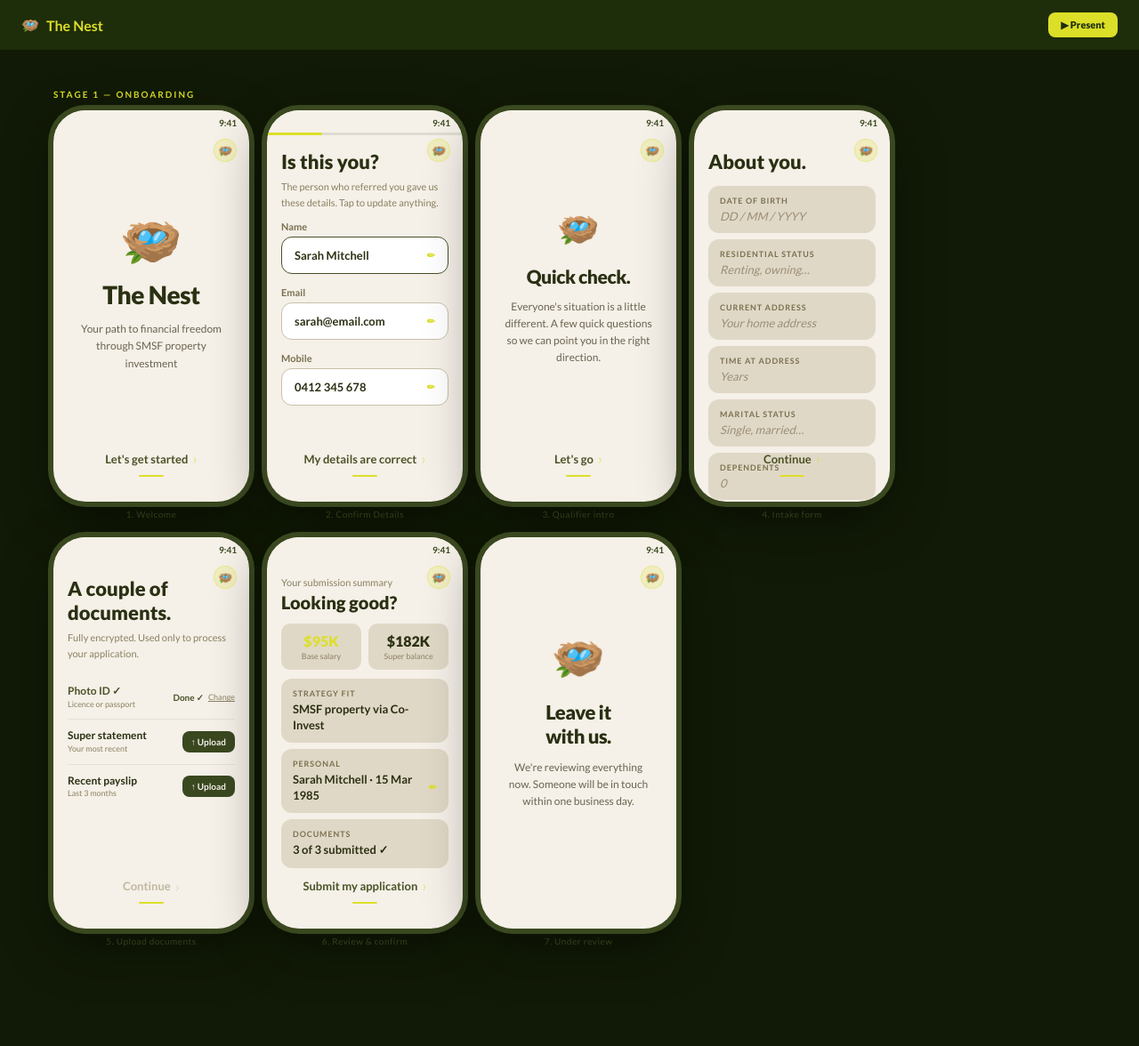
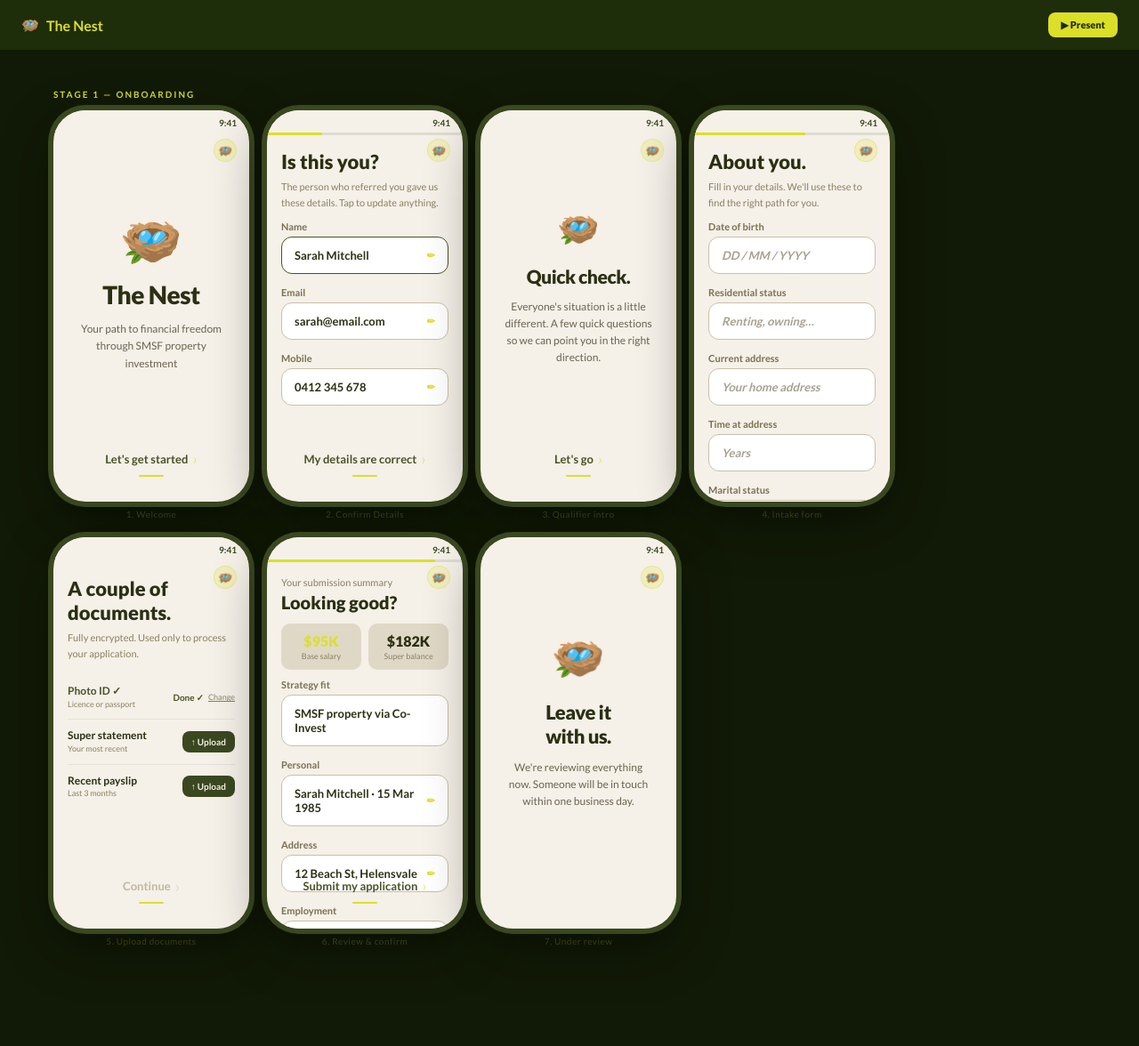
Before and after one commit to Geraldagi/corbwood-calculator, a plain HTML site: page the-nest.html in a window 1280 px wide. Shown: the whole page at 89% size. Drawn offline with Linux system fonts and the light colour scheme.

Commit message:
Slides 4+6: label-above-input style, progress bars, slide 4 Continue moved to natural scroll position

```diff
--- a/the-nest.html
+++ b/the-nest.html
@@ -163,13 +163,37 @@ body.demo-mode .main-wrap,body.demo-mode .page-header{display:none;}
     </div>
     <div class="sg" data-path="1">
       <div class="phone"><div class="sc">
-        <div class="sb"><span class="time">9:41</span></div>
+        <div class="sb" style="position:relative"><span class="time">9:41</span><div class="prog"><div class="prog-f" style="width:57%"></div></div></div>
         <div class="nh" onclick="toggleNH(this)">🪺<div class="nh-menu"><div class="nm-item">📞 Call us</div><div class="nm-item">📅 Book a time</div><div class="nm-item">❓ FAQ</div><div class="nm-item">💬 Live chat</div></div></div>
+        <div class="sc-top" style="padding:16px 16px 20px">
+          <h2 style="font-size:22px;font-weight:900;color:#2A3012;margin-bottom:6px">About you.</h2>
+          <p class="sub">Fill in your details. We'll use these to find the right path for you.</p>
+          <span class="fl">Date of birth</span>
+          <div class="fi"><span style="color:#A8A090;font-style:italic">DD / MM / YYYY</span></div>
+          <span class="fl">Residential status</span>
+          <div class="fi"><span style="color:#A8A090;font-style:italic">Renting, owning…</span></div>
+          <span class="fl">Current address</span>
+          <div class="fi"><span style="color:#A8A090;font-style:italic">Your home address</span></div>
+          <span class="fl">Time at address</span>
+          <div class="fi"><span style="color:#A8A090;font-style:italic">Years</span></div>
+          <span class="fl">Marital status</span>
+          <div class="fi"><span style="color:#A8A090;font-style:italic">Single, married…</span></div>
+          <span class="fl">Dependents</span>
+          <div class="fi"><span style="color:#A8A090;font-style:italic">0</span></div>
+          <span class="fl">Employment type</span>
+          <div class="fi"><span style="color:#A8A090;font-style:italic">Full-time, part-time…</span></div>
+          <span class="fl">Employer</span>
+          <div class="fi"><span style="color:#A8A090;font-style:italic">Your employer</span></div>
+          <span class="fl">Base salary</span>
+          <div class="fi"><span style="color:#A8A090;font-style:italic">$</span></div>
+          <span class="fl">Overtime / Bonus</span>
+          <div class="fi"><span style="color:#A8A090;font-style:italic">$ if applicable</span></div>
+          <span class="fl">Super balance</span>
+          <div class="fi"><span style="color:#A8A090;font-style:italic">Your current balance</span></div>
 
-        <div class="sc-top">
-          <h2 style="font-size:22px;font-weight:900;color:#2A3012;margin-bottom:14px">About you.</h2>
-<div class="card"><div class="cl">Date of birth</div><div class="cv-ph">DD / MM / YYYY</div></div><div class="card"><div class="cl">Residential status</div><div class="cv-ph">Renting, owning…</div></div><div class="card"><div class="cl">Current address</div><div class="cv-ph">Your home address</div></div><div class="card"><div class="cl">Time at address</div><div class="cv-ph">Years</div></div><div class="card"><div class="cl">Marital status</div><div class="cv-ph">Single, married…</div></div><div class="card"><div class="cl">Dependents</div><div class="cv-ph">0</div></div><div class="card"><div class="cl">Employment type</div><div class="cv-ph">Full-time, part-time…</div></div><div class="card"><div class="cl">Employer</div><div class="cv-ph">Your employer</div></div><div class="card"><div class="cl">Base salary</div><div class="cv-ph">$</div></div><div class="card"><div class="cl">Overtime / Bonus</div><div class="cv-ph">$ if applicable</div></div><div class="card"><div class="cl">Super balance</div><div class="cv-ph">Your current balance</div></div><div class="card">
-          <div class="cl" style="margin-bottom:8px">Credit history — select yes if any apply</div>
+          <span class="fl">Credit history</span>
+          <div class="card">
+            <div class="cl" style="margin-bottom:8px">Select yes if any apply</div>
             <div style="display:flex;flex-direction:column;gap:7px">
               <div class="credit-row"><span class="credit-q">Bankruptcy or Part IX</span><div class="tog"><span class="tog-opt tog-no">No</span><span class="tog-opt">Yes</span></div></div>
               <div class="credit-row"><span class="credit-q">Default on credit file</span><div class="tog"><span class="tog-opt tog-no">No</span><span class="tog-opt">Yes</span></div></div>
@@ -177,7 +201,12 @@ body.demo-mode .main-wrap,body.demo-mode .page-header{display:none;}
               <div class="credit-row"><span class="credit-q">Behind on repayments</span><div class="tog"><span class="tog-opt tog-no">No</span><span class="tog-opt">Yes</span></div></div>
               <div class="credit-row"><span class="credit-q">Currently a guarantor</span><div class="tog"><span class="tog-opt tog-no">No</span><span class="tog-opt">Yes</span></div></div>
             </div>
-        </div><div class="sp"></div></div><div class="sc-foot"><div class="cta-text">Continue</div><div class="cta-bar"></div></div>
+          </div>
+          <div style="margin-top:20px;text-align:center;padding-bottom:20px">
+            <div class="cta-text">Continue</div>
+            <div class="cta-bar"></div>
+          </div>
+        </div>
       </div></div>
       <div class="screen-title">4. Intake form</div>
     </div>
@@ -210,17 +239,29 @@ body.demo-mode .main-wrap,body.demo-mode .page-header{display:none;}
     </div>
     <div class="sg" data-path="1">
       <div class="phone"><div class="sc">
-        <div class="sb"><span class="time">9:41</span></div>
+        <div class="sb" style="position:relative"><span class="time">9:41</span><div class="prog"><div class="prog-f" style="width:86%"></div></div></div>
         <div class="nh" onclick="toggleNH(this)">🪺<div class="nh-menu"><div class="nm-item">📞 Call us</div><div class="nm-item">📅 Book a time</div><div class="nm-item">❓ FAQ</div><div class="nm-item">💬 Live chat</div></div></div>
-
-        <div class="sc-top">
+        <div class="sc-top" style="padding:16px 16px 72px">
           <p style="font-size:11px;color:#8A8060;margin-bottom:4px">Your submission summary</p>
           <h2 style="font-size:20px;font-weight:900;color:#2A3012;margin-bottom:12px">Looking good?</h2>
           <div class="sr">
             <div class="st"><div class="sv" style="color:#DCDF28">$95K</div><div class="sl">Base salary</div></div>
             <div class="st"><div class="sv">$182K</div><div class="sl">Super balance</div></div>
           </div>
-<div class="card"><div class="cl">Strategy fit</div><div class="cv">SMSF property via Co-Invest</div></div><div class="card"><div class="cl">Personal</div><div class="cv cv-ed">Sarah Mitchell · 15 Mar 1985<span class="edit-ic">✏</span></div></div><div class="card"><div class="cl">Documents</div><div class="cv">3 of 3 submitted ✓</div></div><div class="sp"></div></div><div class="sc-foot"><div class="cta-text">Submit my application</div><div class="cta-bar"></div></div>
+          <span class="fl">Strategy fit</span>
+          <div class="fi">SMSF property via Co-Invest</div>
+          <span class="fl">Personal</span>
+          <div class="fi">Sarah Mitchell · 15 Mar 1985 <span class="edit-ic">✏</span></div>
+          <span class="fl">Address</span>
+          <div class="fi">12 Beach St, Helensvale <span class="edit-ic">✏</span></div>
+          <span class="fl">Employment</span>
+          <div class="fi">Acme Corp · Full-time <span class="edit-ic">✏</span></div>
+          <span class="fl">Documents</span>
+          <div class="fi">3 of 3 submitted ✓</div>
+
+          <div class="sp"></div>
+        </div>
+        <div class="sc-foot"><div class="cta-text">Submit my application</div><div class="cta-bar"></div></div>
       </div></div>
       <div class="screen-title">6. Review & confirm</div>
     </div>
```
Lines whose indentation alone changed are shown as unchanged.
